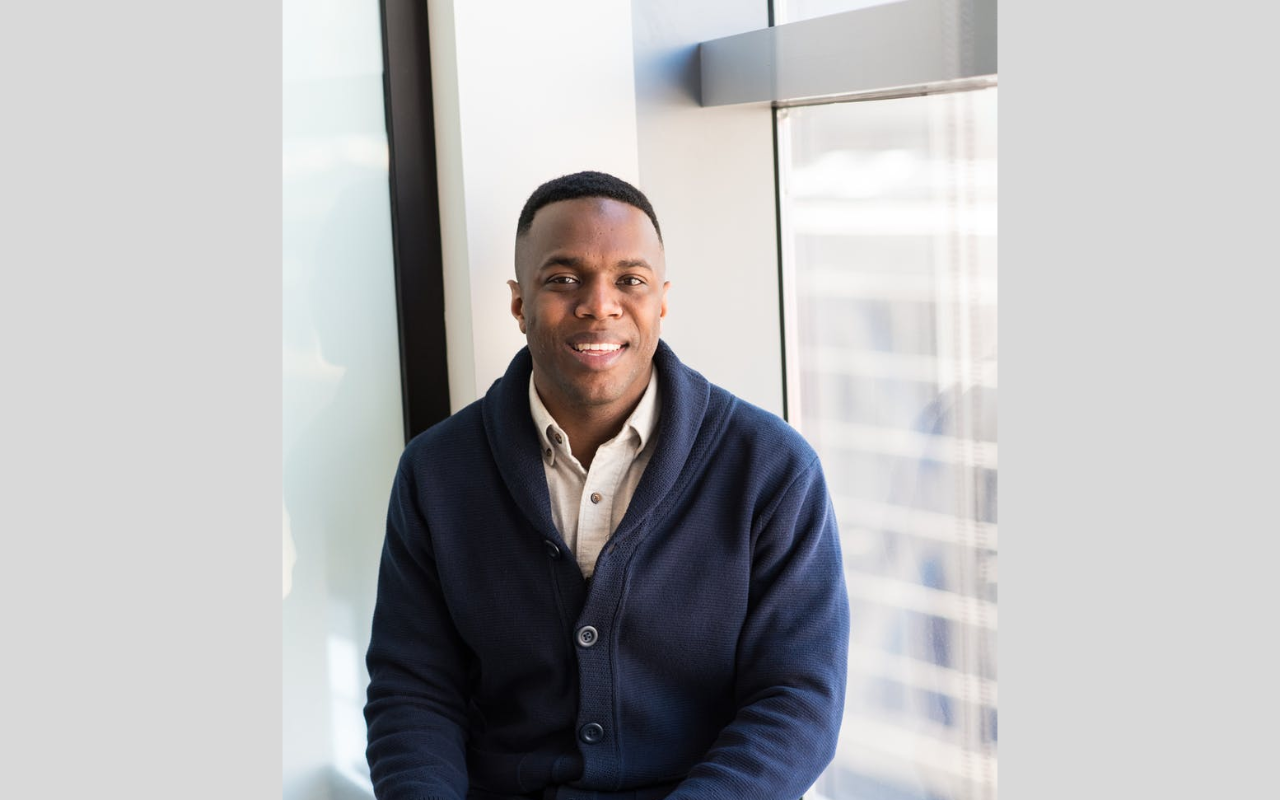
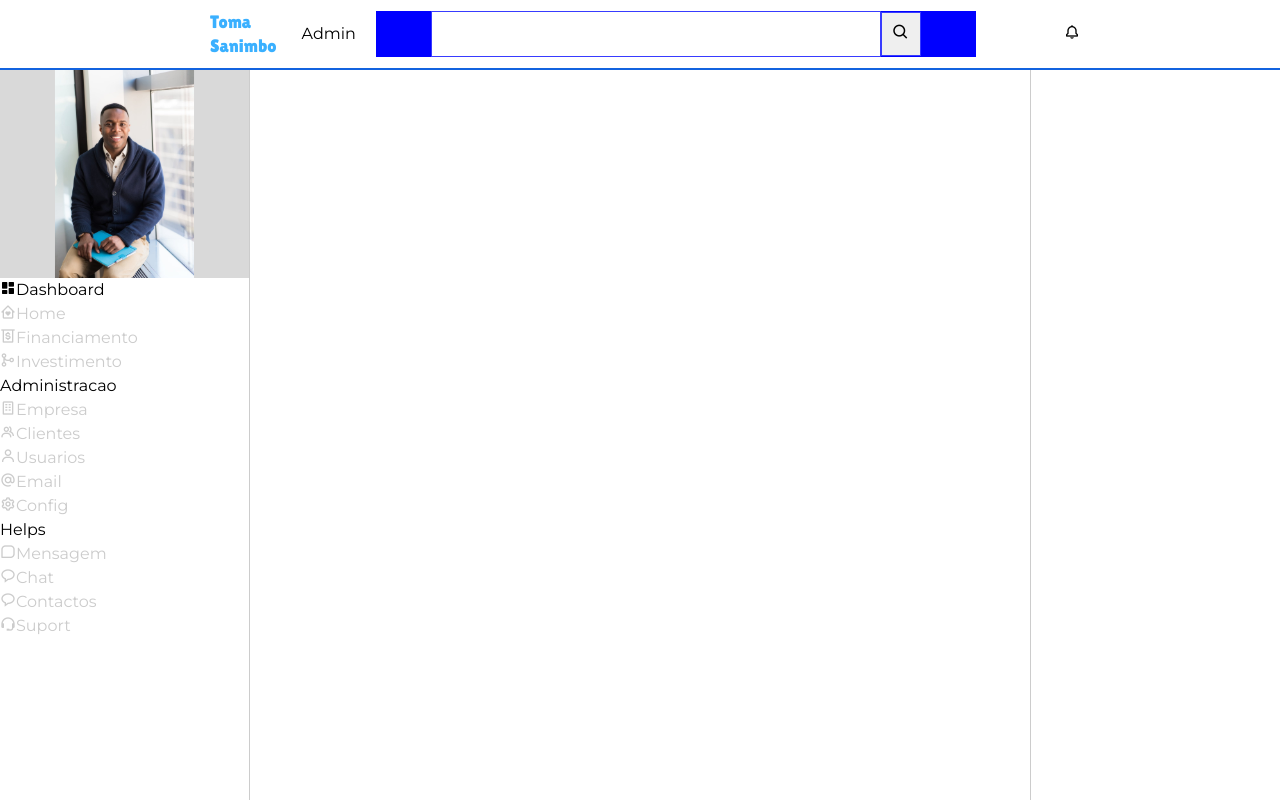
Before and after one commit to Wolf-Quiteque/demo-ipo, a Next.js app: page /admin in a window 1280 px wide. Shown: the top 800 px of the page. Built offline with nearby package versions, Linux system fonts and the light colour scheme.

Commit message:
novo update

```diff
--- a/pages/admin/index.js
+++ b/pages/admin/index.js
@@ -18,9 +18,35 @@ export default function Admin() {
         crossorigin="anonymous"
         referrerpolicy="no-referrer"
       ></Script>
-{/*
-      <div className="grid">
-        <section id="navBar">
+
+      {/* <div className="grid"> */}
+      <section className="navBar">
+        <div className="avatar">
+          <div className="image">
+            <img className="img-avatar" src="/image/man-profile.svg" alt="" />
+          </div>
+          <div className="name-types">
+            <span className="name-type">Toma Sanimbo</span>
+            <span className="admin-type">Admin</span>
+          </div>
+        </div>
+
+        <div className="form">
+          <form action="">
+            <input className="input-text-1" type="search" name="" id="" />
+
+            <button type="button">
+              <i className="bx bx-search"></i>
+            </button>
+          </form>
+        </div>
+
+        <div className="bell">
+          <i className="bx bx-bell"></i>
+        </div>
+      </section>
+
+      <section id="sideBar">
         <div className="brand">
           <div className="avatar">
             <img layout="fill" src="/image/man-profile.svg" alt="" />
@@ -134,49 +160,19 @@ export default function Admin() {
         </nav>
       </section>
 
-        <section className="menu-top">
-          <div className="avatar">
-            <div className="image">
-              <img layout="fill" src="/image/man-profile.svg" alt="" />
-            </div>
-            <div className="name-types">
-              <span className="name">Toma Sanimbo</span>
-              <span className="admin">Admin</span>
-            </div>
-          </div>
-
-          <div className="form">
-            <form action="">
-              <input type="search" name="" id="" />
-
-              <button type="button">
-                <i className="bx bx-search"></i>
-              </button>
-            </form>
-          </div>
-
-          <div className="bell">
-            <i className="bx bx-bell"></i>
-          </div>
-        </section>
-
-        <div className="main-content">
+      {/* <div className="main-content">
           <div className="primeiro-1">
             <div className="left">sssss</div>
             <div className="right">aaaaaa</div>
           </div>
-        </div>
+        </div> */}
 
-        <div className="aside-right padding">
+      {/* <div className="aside-right padding">
           <div className="direito"></div>
         </div>
       </div> */}
 
-
-
-
-
-      <nav>
+      {/* <nav>
         <div className="profile">
           <img src="/image/man-profile.svg" alt="" />
           <div className="name-types">
@@ -184,7 +180,11 @@ export default function Admin() {
             <span></span>
           </div>
         </div>
-      </nav>
+      </nav> */}
+
+      <section className="side-post" >
+
+      </section>
     </>
   );
 }
--- a/pages/components/Footer.js
+++ b/pages/components/Footer.js
@@ -69,7 +69,7 @@ export default function Footer() {
               <h2>Receba actualizacoes</h2>
               <form action="" className="form">
                 <div className="form-control">
-                  <input type="text" placeholder="seu email" />
+                  <input className="input-text" type="text" placeholder="seu email" />
                 </div>
                 <button className="btn-2 primary">inscrever-se</button>
               </form>
--- a/public/scss/_admin.scss
+++ b/public/scss/_admin.scss
@@ -1,205 +1,98 @@
-// * {
-//   margin: 0;
-//   padding: 0;
-// }
+section.navBar {
+  position: fixed;
+  top: 0;
+  right: 0;
+  left: 0;
+  display: flex;
+  justify-content: space-between;
+  align-items: center;
+  column-gap: 2rem;
+  border-bottom: 2px solid $corSecondary;
 
-// .grid {
-//   display: grid;
-//   grid-template-columns: 0.8fr 2fr 2fr 0.9fr;
-//   grid-template-rows: 8rem auto auto auto;
-//   grid-template-areas:
-//     "lefte navtop navtop rights"
-//     "lefte main main rights"
-//     "lefte main main rights"
-//     "lefte main main rights";
-// }
-// // navegacao top
-// .menu-top {
-//   padding: 0 3rem;
-//   grid-area: navtop;
-//   position: sticky;
-//   top: 0;
-//   background-color: white;
-//   display: flex;
-//   display: flex;
-//   align-items: center;
-//   justify-content: space-between;
+  padding: 0 20rem;
+  height: 70px;
+  .avatar {
+    text-align: left;
+    flex: 1 0 0;
 
-//   .avatar {
-//     display: flex;
-//     align-items: center;
-//     position: relative;
-//     .image {
-//       img {
-//         display: block;
-//         object-fit: cover;
-//         position: relative;
-//         // background-color: pink;
-//         height: 50px;
-//         width: 50px;
-//         border-radius: 100%;
-//         margin-right: 2rem;
-//         border: 2px solid $corPrimaria;
-//       }
-//     }
+    flex-basis: 1;
+    display: flex;
+    justify-content: center;
+    align-items: center;
+    .img-avatar {
+      width: 100%;
+      height: 40px;
+      max-width: 40px;
+      border-radius: 50%;
+    }
 
-//     .name-types {
-//       display: flex;
-//       column-gap: 25px;
-//       .name {
-//         color: $corGray;
-//       }
-//       .admin {
-//         color: $corPrimaria;
-//       }
-//     }
-//   }
+    .name-types {
+      display: flex;
+      justify-content: space-between;
+      align-items: center;
+      margin-left: 1rem;
+      span {
+        display: block;
+      }
+      .name-type {
+        margin-right: 25px;
+        color: $corPrimaria;
+        font-size: 1.8rem;
+        font-weight: normal;
+        font-family: "Lilita One", sans-serif;
+      }
+      .admin-type {
+      }
+    }
+  }
 
-//   .form {
-//     width: 500px;
+  .form {
+    width: 600px;
+    align-self: center;
+    text-align: center;
+    form {
+      max-width: 600px;
+      flex: 2 0 0;
+      display: flex;
+      align-items: center;
+      justify-content: center;
+      width: 100%;
+      background-color: blue;
 
-//     form {
-//       display: flex;
-//       align-content: center;
-//       position: relative;
+      button {
+        padding: 1rem;
+        border: 1px solid #383bff;
+      }
+    }
+  }
 
-//       input {
-//         width: 100%;
-//         height: 40px;
-//         border: 1px solid #ccc;
-//         border-radius: 1.6rem;
-//         margin-right: 2rem;
-//         padding: 0 3rem;
-//         color: #787878;
-//         font-size: 1.8rem;
-//         letter-spacing: 0.2rem;
-//         line-height: 125%;
-//         font-family: "Lato", sans-serif;
-//       }
+  .bell {
+    flex: 1 0 0;
+    text-align: right;
+  }
+}
 
-//       button {
-//         top: 10px;
-//         right: 3rem;
-//         position: absolute;
-//         background-color: transparent;
-//         .bx {
-//           color: $corPrimaria;
-//           font-size: 2rem;
-//           color: $corPrimaria;
-//         }
-//       }
-//     }
-//   }
-// }
+// sideBar estilos relacionados
 
-// // Area da navBar lado direito
-// #navBar {
-//   background-color: $corPrimaria;
-//   grid-area: lefte;
-//   position: sticky;
-//   top: 0;
-//   height: 100vh;
-//   // padding-left: 2rem;
+section#sideBar {
+  // background-color: #383bff;
+  width: 100%;
+  max-width: 250px;
+  height: 100%;
+  position: fixed;
+  top: 0;
+  border-right: 1px solid #ccc;
+  margin-top: 70px;
+}
 
-//   .emainvest-logo {
-//     position: absolute;
-//     height: 8rem;
-//     width: 100%;
-//   }
-
-//   .brand {
-//     margin-top: 2rem;
-//     .avatar {
-//       img {
-//         display: block;
-//         position: relative;
-//         object-fit: cover;
-//         background-color: red;
-//         height: 150px;
-//         max-width: 150px;
-//         margin: 0 auto;
-//         border-radius: 50%;
-//         margin-bottom: 1rem;
-//         border: 1rem solid #fff;
-//       }
-//     }
-
-//     .dash {
-//       display: flex;
-//       align-items: center;
-//     }
-//     margin-bottom: 1rem;
-//   }
-
-//   // area de navegacao
-//   nav {
-//     display: flex;
-//     flex-direction: column;
-//     align-items: center;
-//     span {
-//       display: flex;
-//       color: #fff;
-//       font-weight: 600;
-//       margin-bottom: 12px;
-//       // padding-left: 2rem;
-//     }
-//     ul {
-//       li {
-//         margin-bottom: 0.5rem;
-//         padding: 0.1rem 0 0.1rem 3rem;
-//         display: flex;
-//         width: 100%;
-
-//         &:hover {
-//           // transform: translateX(-26px);
-//           background-color: $corWhite;
-//         }
-
-//         a {
-//           padding: 0.5rem;
-//           position: relative;
-//           display: flex;
-//           align-items: center;
-//           font-weight: 600;
-//         }
-//         &:hover a {
-//           color: $corPrimaria;
-//         }
-//         .icon {
-//           margin-right: 2rem;
-//           font-size: 2rem;
-//           // color: $corPrimaria;
-//         }
-//       }
-//     }
-//   }
-// }
-
-// // Estilo da conteudo principal
-// .main-content {
-
-//   background-color: #787878;
-//   width: calc(100vw - 25.0rem);
-
-//   .primeiro-1 {
-//     display: flex;
-//     justify-content: space-between;
-//     align-items: center;
-
-//     .left{
-//       background-color: red;
-//     }
-//     .right{
-//       background-color: blue;
-//     }
-//   }
-// }
-
-// // Estilos do aside do lado direito
-// .aside-right {
-//   background-color: white;
-//   grid-area: rights;
-//   position: sticky;
-//   top: 0;
-//   height: 100vh;
-// }
+section.side-post {
+  // background-color: #383bff;
+  border-left: 1px solid #ccc;
+  width: 100%;
+  max-width: 250px;
+  height: 100%;
+  position: fixed;
+  top: 0;
+  right: 0;
+  margin-top: 70px;
+}
--- a/public/scss/_buttons.scss
+++ b/public/scss/_buttons.scss
@@ -123,10 +123,20 @@ button.reset {
 
 .input-text {
   width: 100%;
-  height: 50px;
+  height: 45px;
   padding: 15px;
   font-size: 2rem;
   color: #787878;
   max-width: 450px;
   border: 1px solid #ccc;
 }
+.input-text-1 {
+  width: 100%;
+
+  padding: 1rem 1rem;
+  font-size: 2rem;
+  color: #787878;
+  max-width: 450px;
+  border: 1px solid #ccc;
+  border: 1px solid #383bff;
+}
--- a/public/scss/_home.scss
+++ b/public/scss/_home.scss
@@ -196,6 +196,7 @@ section.ipo {
         // background-color: rgb(223, 223, 223);
         border-right: 2px solid $corSecondary;
         padding: 2rem;
+        margin-bottom: 2rem;
       }
     }
 
@@ -267,10 +268,7 @@ section.aplicar {
       display: grid;
       gap: 25px;
       grid-template-columns: 250px 250px;
-      // padding: 10px;
-      // grid-template-columns: 1fr 1fr;
-      // justify-items: center;
-      // align-content: center;
+
       .img-aplicar {
         width: 100%;
         max-width: 300px;
--- a/public/styles/globals.css
+++ b/public/styles/globals.css
@@ -148,12 +148,22 @@ button.reset a {
 
 .input-text {
   width: 100%;
-  height: 50px;
+  height: 45px;
   padding: 15px;
   font-size: 2rem;
   color: #787878;
   max-width: 450px;
   border: 1px solid #ccc;
+}
+
+.input-text-1 {
+  width: 100%;
+  padding: 1rem 1rem;
+  font-size: 2rem;
+  color: #787878;
+  max-width: 450px;
+  border: 1px solid #ccc;
+  border: 1px solid #383bff;
 }
 
 section.hero {
@@ -296,6 +306,7 @@ section.ipo .container-2 .caixa-1 .header-fin {
 section.ipo .container-2 .caixa-1 .header-fin-tab {
   border-right: 2px solid #1363df;
   padding: 2rem;
+  margin-bottom: 2rem;
 }
 section.ipo .container-2 .caixa-2 {
   width: 100%;
@@ -823,18 +834,6 @@ footer.rodape section.footer-2 .container .news h2 {
 footer.rodape section.footer-2 .container .news .form {
   width: 350px;
 }
-footer.rodape section.footer-2 .container .news .form .form-control input {
-  width: 100%;
-  height: 50px;
-  padding-left: 15px;
-  color: #787878;
-}
-footer.rodape section.footer-2 .container .news .form .form-control input::placeholder {
-  font-size: 2rem;
-  text-align: center;
-  color: #ccc;
-}
-
 section.detalhes-company .container .informar {
   position: relative;
   display: flex;
@@ -1535,6 +1534,93 @@ section.financiamento .container .contactArea .form .form-submit [type=submit] {
   padding: 10px 20px;
   border: 1px solid #3ab0ff;
   cursor: pointer;
+}
+
+section.navBar {
+  position: fixed;
+  top: 0;
+  right: 0;
+  left: 0;
+  display: flex;
+  justify-content: space-between;
+  align-items: center;
+  column-gap: 2rem;
+  border-bottom: 2px solid #1363df;
+  padding: 0 20rem;
+  height: 70px;
+}
+section.navBar .avatar {
+  text-align: left;
+  flex: 1 0 0;
+  flex-basis: 1;
+  display: flex;
+  justify-content: center;
+  align-items: center;
+}
+section.navBar .avatar .img-avatar {
+  width: 100%;
+  height: 40px;
+  max-width: 40px;
+  border-radius: 50%;
+}
+section.navBar .avatar .name-types {
+  display: flex;
+  justify-content: space-between;
+  align-items: center;
+  margin-left: 1rem;
+}
+section.navBar .avatar .name-types span {
+  display: block;
+}
+section.navBar .avatar .name-types .name-type {
+  margin-right: 25px;
+  color: #3ab0ff;
+  font-size: 1.8rem;
+  font-weight: normal;
+  font-family: "Lilita One", sans-serif;
+}
+section.navBar .form {
+  width: 600px;
+  align-self: center;
+  text-align: center;
+}
+section.navBar .form form {
+  max-width: 600px;
+  flex: 2 0 0;
+  display: flex;
+  align-items: center;
+  justify-content: center;
+  width: 100%;
+  background-color: blue;
+}
+section.navBar .form form button {
+  padding: 1rem;
+  border: 1px solid #383bff;
+}
+section.navBar .bell {
+  flex: 1 0 0;
+  text-align: right;
+}
+
+section#sideBar {
+  width: 100%;
+  max-width: 250px;
+  height: 100%;
+  position: fixed;
+  top: 0;
+  border-right: 1px solid #ccc;
+  margin-top: 70px;
+}
+
+section.side-post {
+  border-left: 1px solid #ccc;
+  width: 100%;
+  max-width: 250px;
+  height: 100%;
+  position: fixed;
+  top: 0;
+  right: 0;
+  margin-top: 70px;
 }
 
 section.login-acesso {
```
Also changed, not shown: pages/index.js (+9 -2 lines), public/scss/_footer.scss (+11 -11 lines), 1 other file (tests, documents, lock files or other folders). Lines whose indentation alone changed are shown as unchanged.
